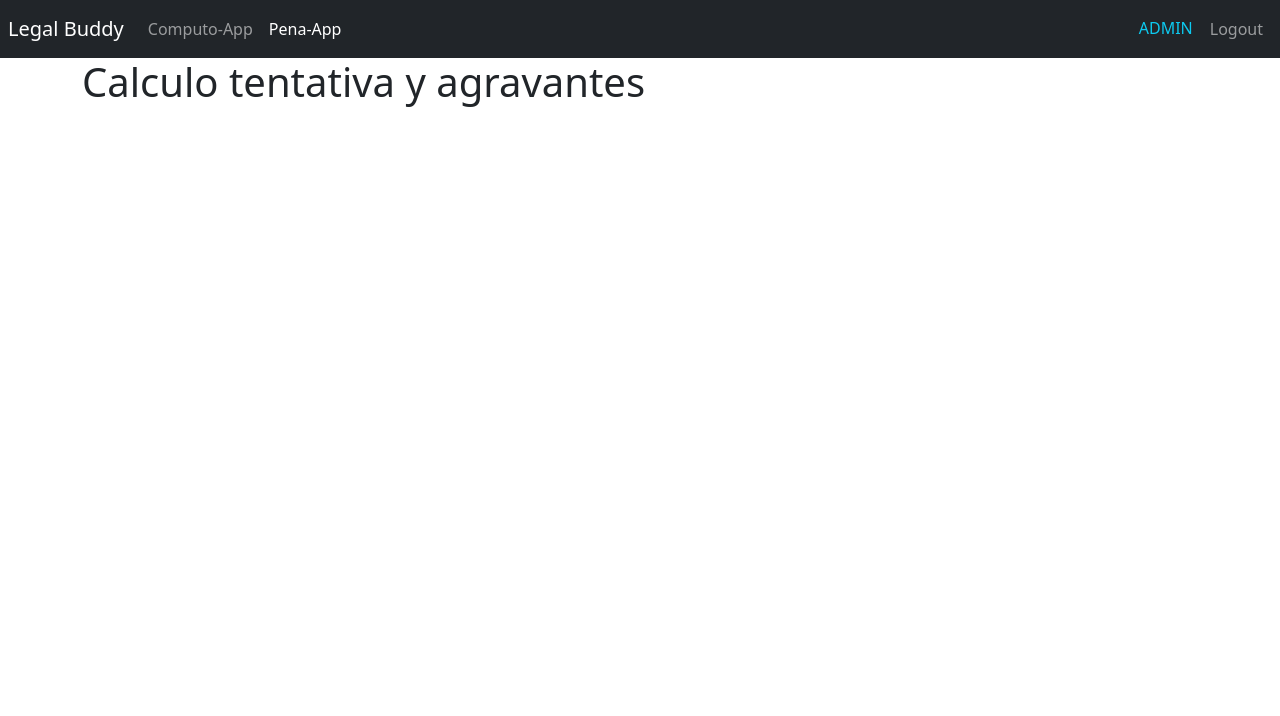
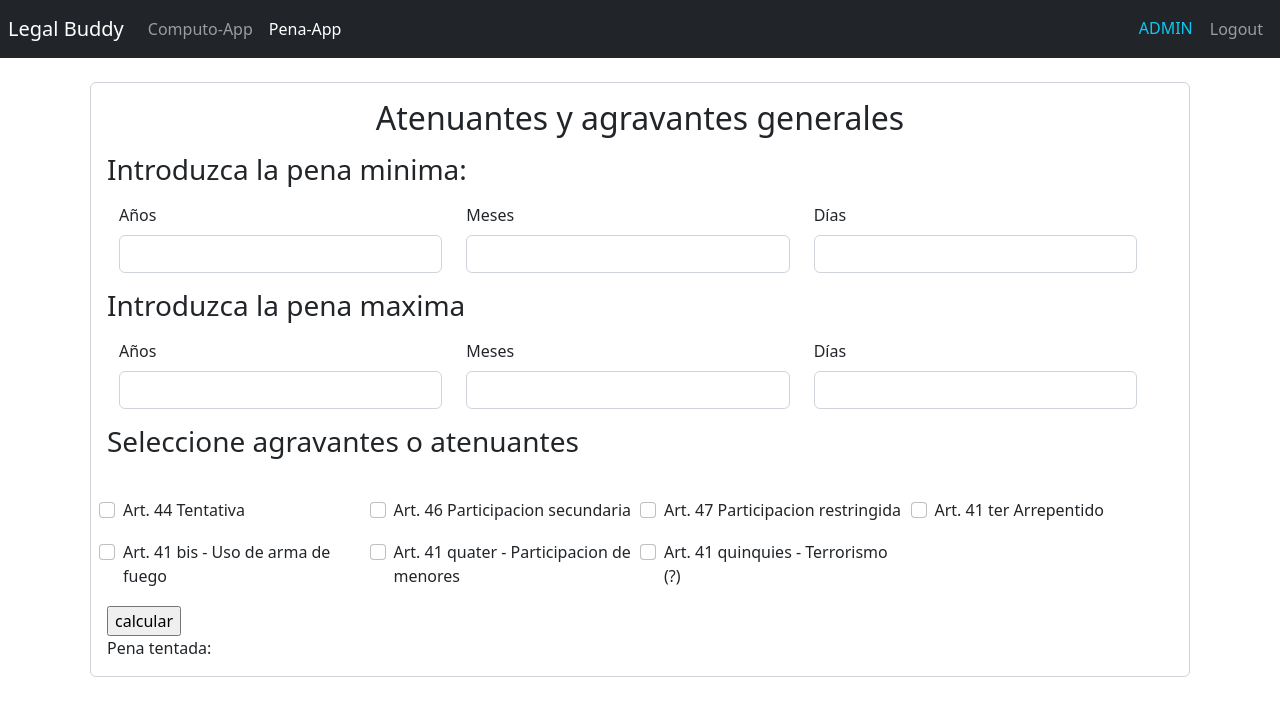
Before and after one commit to facuqb/ReactComputo, a React (Vite) app: page /pena in a window 1280 px wide. Shown: the top 716 px of the page. Built offline with nearby package versions, Linux system fonts and the light colour scheme.

Commit message:
subir todo

```diff
--- a/src/appJudicial/components/AgotamientoPena.jsx
+++ b/src/appJudicial/components/AgotamientoPena.jsx
@@ -4,7 +4,7 @@ import { useForm } from "../hooks/useForm"
 
 export const AgotamientoPena = ({condena}) => {
 
-  const {onInputChange, setFormState, formState, fechaComputo, agotamientoPena} = useForm({fechaComputo: "", agotamientoPena: ""})
+  const {onInputChange, setFormState, formState, fechaComputo, agotamientoPena, onResetForm} = useForm({fechaComputo: "", agotamientoPena: ""})
 
   const onCalculoAgotamiento = (e) =>{
     e.preventDefault();
@@ -29,11 +29,19 @@ export const AgotamientoPena = ({condena}) => {
       name="fechaComputo"
       onChange={onInputChange}
       value={fechaComputo}/>
-    <button
-      className="btn btn-outline-primary mt-4 d-block"
-      onClick={onCalculoAgotamiento}>
-      Calcular
-    </button>
+      <div className="d-flex justify-content-end">
+        <button
+          className="btn btn-outline-danger mt-4"
+          onClick={onResetForm}>
+          Reset
+        </button>
+        <button
+          className="btn btn-outline-primary mt-4 mx-2"
+          onClick={onCalculoAgotamiento}>
+          Calcular
+        </button>
+
+      </div>
     <label htmlFor="agotamientoPena" className="form-label mt-4 mb-2 "> Fecha de agotamiento: </label>
     <input className="form-control text-center bg-secondary bg-opacity-10"
         placeholder=""
--- a/src/appJudicial/components/PenaImpuesta.jsx
+++ b/src/appJudicial/components/PenaImpuesta.jsx
@@ -21,11 +21,9 @@ export const PenaImpuesta = ({diasAcumulados,onCondena}) => {
         <form
             className="form-control mt-3 p-3 me-2 d-flex flex-column justify-content-between">
             <h2 className="text-center mb-1 px-5">Introduzca el monto de la condena</h2>
-            <div className="container row">
-            <div className="col-3 justify-content-center align-items-center">
-
-
-            <label htmlFor="anios" className="form-label">Años</label>
+            <div className="container row g-4">
+                <div className="col-3 justify-content-center align-items-center">
+                    <label htmlFor="anios" className="form-label">Años</label>
                     <input type="number" className="form-control text-center rounded" id="anios"
                         min="0" max="50"
                         name="condenaAnios"
@@ -51,7 +49,11 @@ export const PenaImpuesta = ({diasAcumulados,onCondena}) => {
                         value={`${(condenaDias === 0) ? "" : condenaDias}`} />
 
                 </div>
-                <div className="col-3 d-flex justify-content-end align-items-end">
+                <div className="col-3 d-flex justify-content-start align-items-end">
+                    <button className="btn btn-outline-danger me-2"
+                    onClick={onResetForm}>
+                        Reset
+                    </button>
                     <button className="btn btn-outline-primary"
                     onClick={onCalcularCondenaRestante}>
                         Calcular
--- a/src/appJudicial/components/TiempoDetencion.jsx
+++ b/src/appJudicial/components/TiempoDetencion.jsx
@@ -21,7 +21,7 @@ export const TiempoDetencion = ({onDiasAcumulados}) => {
 
     const onDetPeriodo = (e) =>{
         e.preventDefault()
-        if(fechaDet === "" || fechaLibertad === "") return
+        if(fechaDet === "" || fechaLibertad === "" || tiempoDet === "Periodo Invalido") return
         const {dias} = calculoDet(fechaDet,fechaLibertad);
         setFormState({
             ...formState,
@@ -36,7 +36,7 @@ export const TiempoDetencion = ({onDiasAcumulados}) => {
 
     const onCalcularTotal = (e) =>{
         e.preventDefault()
-        if(periodosDetencion === []) return
+        if(periodosDetencion.length === 0) return
         const {detencion, diasAcumulados} = totalDet(periodosDetencion)
         setFormState({
             ...formState,
@@ -131,12 +131,19 @@ export const TiempoDetencion = ({onDiasAcumulados}) => {
 
 
                     }
+                <div>
+                    <button
+                        className='btn btn-outline-primary mx-2'
+                        onClick={onCalcularTotal}>
+                            Total
+                    </button>
+                    <button
+                        className='btn btn-outline-danger mx-2'
+                        onClick={onResetForm}>
+                        Reset
+                    </button>
 
-            <button
-                className='btn btn-outline-primary'
-                onClick={onCalcularTotal}>
-                    Calcular Total
-            </button>
+                </div>
             </div>
 
             <label className="form-label"
--- a/src/appJudicial/helpers/calculoDet.Js
+++ b/src/appJudicial/helpers/calculoDet.Js
@@ -13,11 +13,14 @@ export const calculoDet = (fechaDet,fechaLibertad) => {
     aFecha2[0] = Number(aFecha2[0]*360)
     fecha2 += aFecha2.reduce((a,b) => a+b, 0)
     dias = fecha2 - fecha1;
+    let detencion;
+
     if(dias === 0){
         dias = 1;
     }
-    let detencion;
-if (dias % 360 === 0){
+    if(dias < 0){
+        detencion = "Periodo Invalido"
+    }else if(dias % 360 === 0){
         detencion = `${Math.floor(dias/360)} ${(Math.floor(dias/360) === 1) ? 'año' : 'años'} `
     } else if (dias > 360 && dias % 30 === 0){
         detencion = `${Math.floor(dias/360)} ${(Math.floor(dias/360) === 1) ? 'año' : 'años'}
--- a/src/appJudicial/hooks/useForm.js
+++ b/src/appJudicial/hooks/useForm.js
@@ -15,7 +15,8 @@ export const useForm = (initialForm = {}) => {
         })
     }
 
-    const onResetForm = () =>{
+    const onResetForm = (e) =>{
+        e.preventDefault()
         setFormState(initialForm)
     }
 
--- a/src/appJudicial/pages/PenaPage.jsx
+++ b/src/appJudicial/pages/PenaPage.jsx
@@ -1,6 +1,117 @@
 
 export const PenaPage = () => {
   return (
-    <h1>Calculo tentativa y agravantes</h1>
+    <div className="p-2">
+    <form className="form-control mt-3 p-3">
+            <h2 className="text-center mb-3">Atenuantes y agravantes generales</h2>
+
+            <h3 className="my-3">Introduzca la pena minima: </h3>
+
+                <div className="container row g-4">
+                    <div className="col-4 justify-content-center align-items-center">
+                        <label htmlFor="anios" className="form-label">Años</label>
+                        <input type="number" className="form-control text-center rounded" id="aniosMin"
+                        min="0" max="50"
+                        />
+                    </div>
+                    <div className="col-4 justify-content-center align-items-center">
+
+                        <label htmlFor="meses" className="form-label">Meses</label>
+                        <input type="number" className="form-control text-center rounded" id="mesMin"
+                        min="0" max="12"
+                        />
+                    </div>
+                    <div className="col-4 justify-content-center align-items-center">
+
+                        <label htmlFor="dias" className="form-label">Días</label>
+                        <input type="number" className="form-control text-center rounded" id="diasMin"
+                        min="0" max="30"
+                        />
+
+                    </div>
+                </div>
+
+            <h3 className="my-3">Introduzca la pena maxima</h3>
+            <div className="container row g-4">
+                <div className="col-4 justify-content-center align-items-center">
+                    <label htmlFor="anios" className="form-label">Años</label>
+                    <input type="number" className="form-control text-center rounded" id="aniosMax"
+                        min="0" max="50"
+                        />
+                </div>
+                <div className="col-4 justify-content-center align-items-center">
+
+                    <label htmlFor="meses" className="form-label">Meses</label>
+                    <input type="number" className="form-control text-center rounded" id="mesMax"
+                        min="0" max="12"
+                        />
+                </div>
+                <div className="col-4 justify-content-center align-items-center">
+
+                    <label htmlFor="dias" className="form-label">Días</label>
+                    <input type="number" className="form-control text-center rounded" id="diasMax"
+                        min="0" max="30"
+                        />
+
+                 </div>
+            </div>
+            <h3 className="my-3">Seleccione agravantes o atenuantes</h3>
+            <div className="row mt-4 g-3">
+                <div class="form-check col-3">
+                    <input class="form-check-input" type="checkbox" value="" id="flexCheckDefault" />
+                    <label class="form-check-label" for="flexCheckDefault">
+                        Art. 44 Tentativa
+                    </label>
+                </div>
+                <div class="form-check col-3">
+                    <input class="form-check-input" type="checkbox" value="" id="flexCheckChecked" />
+                    <label class="form-check-label" for="flexCheckChecked">
+                        Art. 46 Participacion secundaria
+                    </label>
+                </div>
+                <div class="form-check col-3">
+                    <input class="form-check-input" type="checkbox" value="" id="flexCheckChecked" />
+                    <label class="form-check-label" for="flexCheckChecked">
+                        Art. 47 Participacion restringida
+                    </label>
+                </div>
+                <div class="form-check col-3">
+                    <input class="form-check-input" type="checkbox" value="" id="flexCheckChecked" />
+                    <label class="form-check-label" for="flexCheckChecked">
+                        Art. 41 ter Arrepentido
+                    </label>
+                </div>
+                <div class="form-check col-3">
+                    <input class="form-check-input" type="checkbox" value="" id="flexCheckChecked" />
+                    <label class="form-check-label" for="flexCheckChecked">
+                        Art. 41 bis - Uso de arma de fuego
+                    </label>
+                </div>
+
+                <div class="form-check col-3">
+                    <input class="form-check-input" type="checkbox" value="" id="flexCheckChecked" />
+                    <label class="form-check-label" for="flexCheckChecked">
+                        Art. 41 quater - Participacion de menores
+                    </label>
+                </div>
+                <div class="form-check col-3">
+                    <input class="form-check-input" type="checkbox" value="" id="flexCheckChecked" />
+                    <label class="form-check-label" for="flexCheckChecked">
+                        Art. 41 quinquies - Terrorismo (?)
+                    </label>
+                </div>
+
+            </div>
+
+
+            <input type="button" value="calcular"
+                className="mt-3" id="calcularTent" />
+            <div className=""
+                id="condenaTent">
+                Pena tentada:
+            </div>
+        </form>
+
+    </div>
   )
 }
```
Also changed, not shown: src/appJudicial/helpers/condenaRestante.js (+12 -9 lines), src/appJudicial/helpers/totalDet.js (+9 -8 lines). Lines whose indentation alone changed are shown as unchanged.
